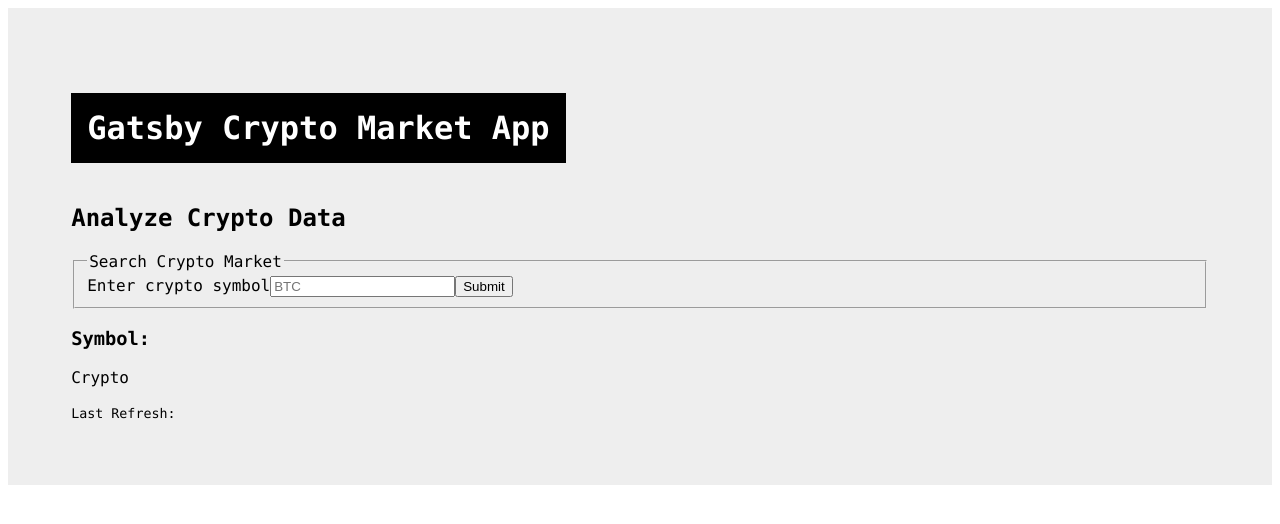
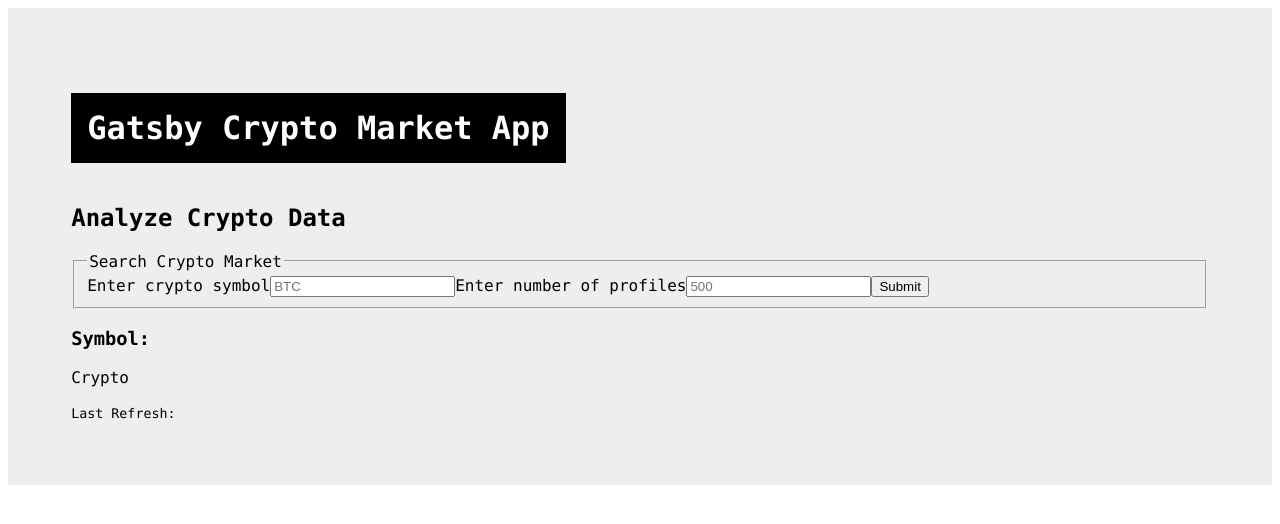
Before and after one commit to karadikid/gnibbler, a Gatsby app: page / in a window 1280 px wide. Shown: the top 524 px of the page. Built offline with nearby package versions, Linux system fonts and the light colour scheme.

Commit message:
Successful add of quantity field through string interpolation.

```diff
--- a/src/api.js
+++ b/src/api.js
@@ -15,13 +15,13 @@
         'method':'GET',
         'url':`${symbol}/profile`
     }),
-    cryptoProfilesGet: () =>
+    cryptoProfilesGet: (quantity) =>
     instance({
         'method':'GET',
         baseURL:'https://data.messari.io/api/v2/assets?with-profiles',
         'url':'',
         'params': {
-            'limit':'500'
+            'limit': `${quantity}`
         },
     })
 }
--- a/src/pages/index.js
+++ b/src/pages/index.js
@@ -6,6 +6,7 @@
     let [responseData, setResponseData] = React.useState('')
     let [profileData, setProfileData] = React.useState('')
     let [symbol, setSymbol] = React.useState('')
+    let [quantity, setQuantity] = React.useState('')
     let [message, setMessage] = React.useState('')
 
     // fetches stock data based on parameters
@@ -24,7 +25,7 @@
            setMessage('Error')
            console.log(error)
         })
-        api.cryptoProfilesGet()
+        api.cryptoProfilesGet(quantity)
         .then((response)=>{
             setProfileData(response.data.data)
             console.log(response)
@@ -65,6 +66,15 @@
                             onChange={(e) => setSymbol(e.target.value)}
                         />
                     </label>
+                    <label htmlFor="quantity">Enter number of profiles
+                        <input
+                            name="quantity"
+                            id="quantity"
+                            type='number'
+                            placeholder='500'
+                            value={quantity}
+                            onChange={(e) => setQuantity(e.target.value)}></input>
+                    </label>
                     <button type='submit'>Submit</button>
                 </fieldset>
             </form>
@@ -72,6 +82,7 @@
             <h3>Symbol: </h3>
             <p>Crypto</p>
             <small>Last Refresh: {responseData ? responseData.refresh : ''}</small>
+
         </div>
     )
 }
```
